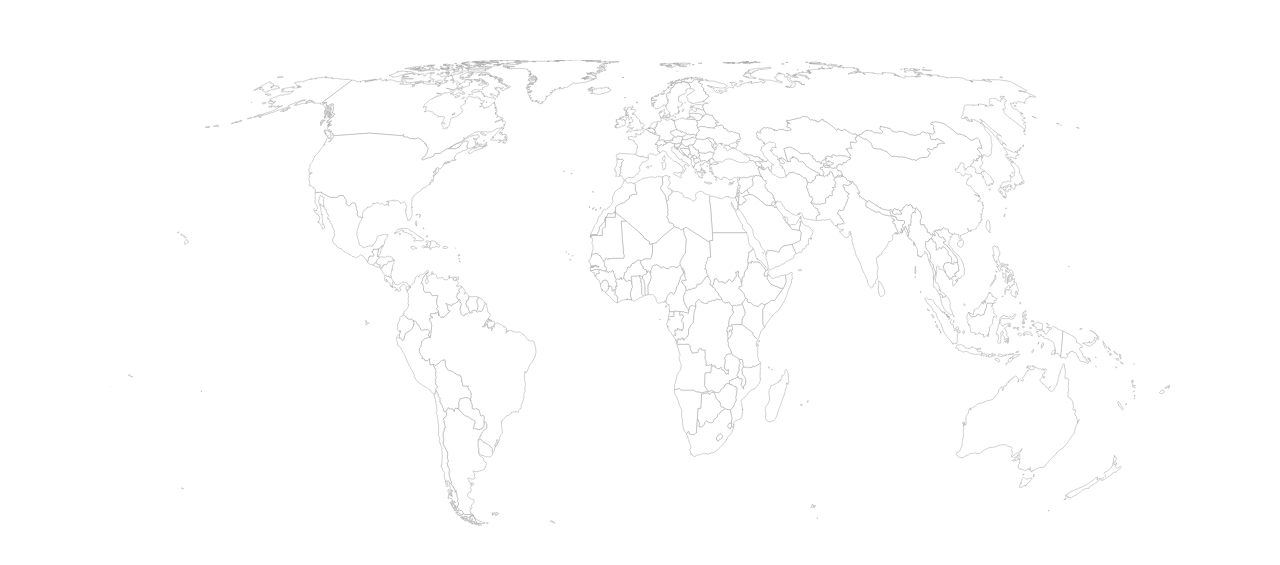
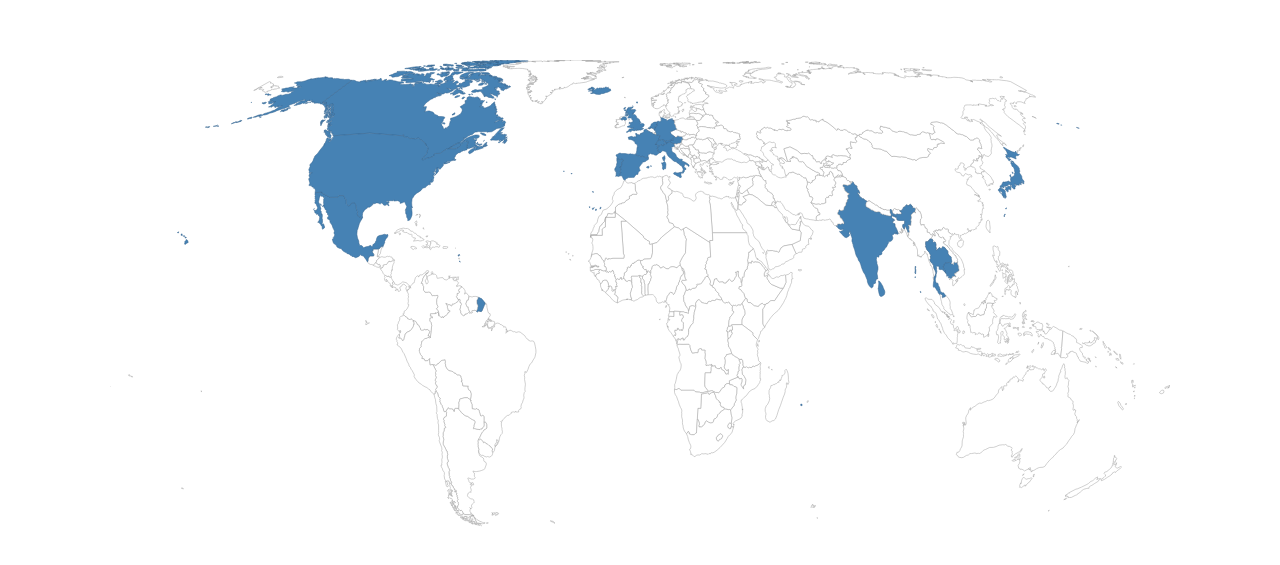
Before and after one commit to lcvaleski/lcvaleski.github.io, a plain HTML site: page travel.html in a window 1280 px wide. Shown: the part 103-668 px from the top of the page. Drawn offline with Linux system fonts and the light colour scheme.

Commit message:
Travel map: fill in visited countries
Co-Authored-By: Claude Fable 5.2 <noreply@anthropic.com>

```diff
--- a/travel.html
+++ b/travel.html
@@ -279,7 +279,11 @@
     <script>
         // Add country names here to fill them in, e.g. ["United States of America", "Japan"].
         // Hover a country on the page to see the exact name to use.
-        const visited = [];
+        const visited = [
+            "United States of America", "Mexico", "United Kingdom", "France", "Spain",
+            "Portugal", "Germany", "Switzerland", "Austria", "Italy", "India",
+            "Sri Lanka", "Thailand", "Cambodia", "Japan", "Iceland", "Canada", "Netherlands"
+        ];
         document.querySelectorAll('#world path').forEach(p => {
             if (visited.includes(p.dataset.name)) p.classList.add('visited');
         });
```
